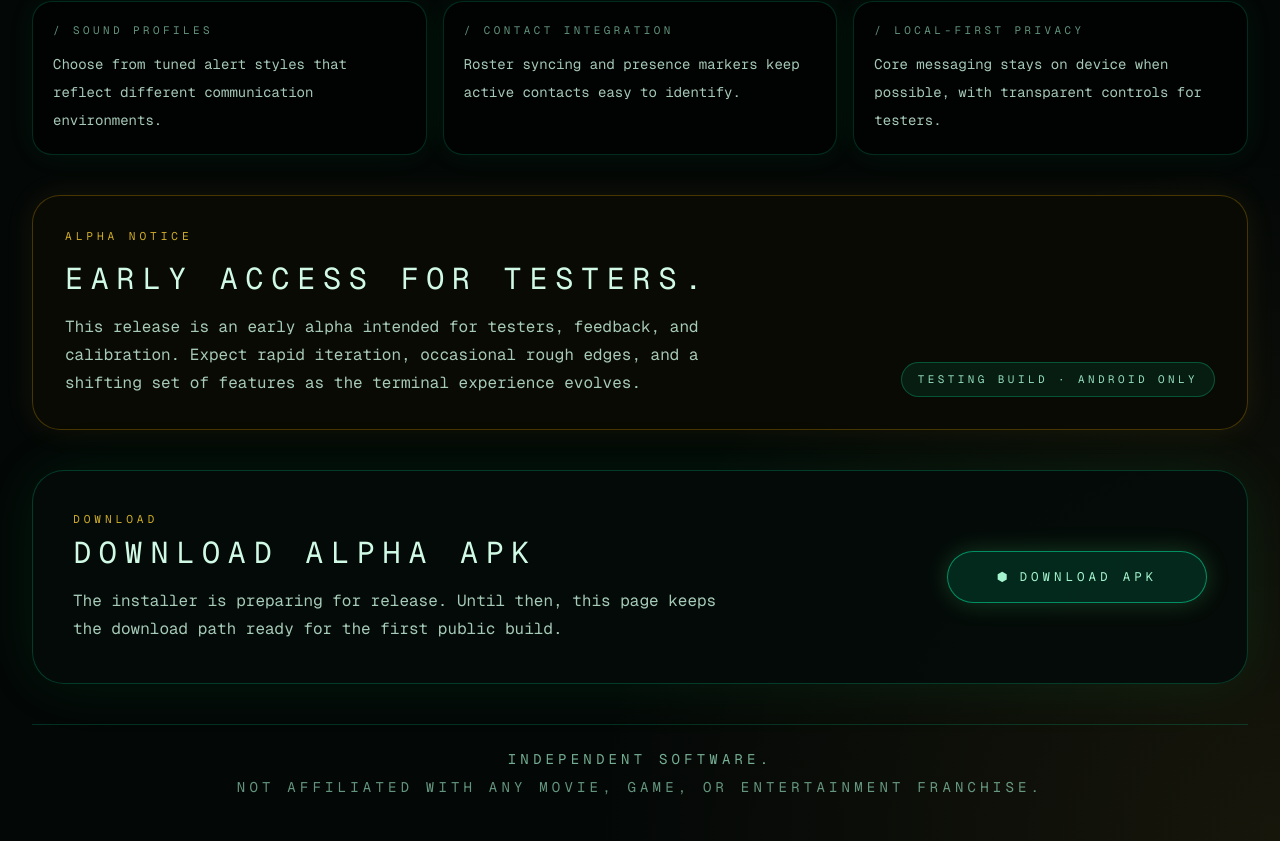
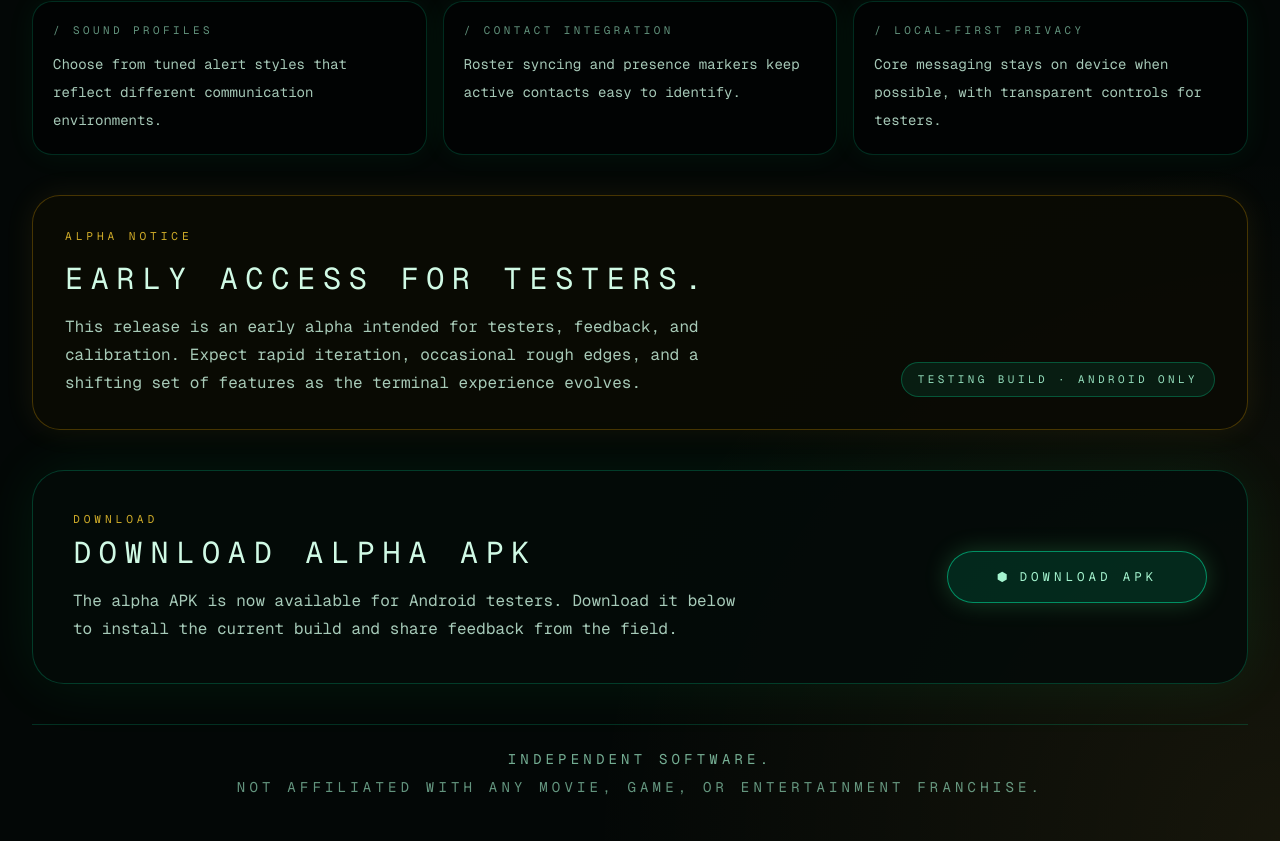
Before and after one commit to helipilot19792-blip/xenocom-site, a Next.js app: page / in a window 1280 px wide. Shown: the part 1081-1922 px from the top of the page. Built offline with nearby package versions, Linux system fonts and the light colour scheme.

Commit message:
Update download copy for alpha APK

```diff
--- a/app/components/xenocom-home.tsx
+++ b/app/components/xenocom-home.tsx
@@ -209,7 +209,7 @@ export default function XenocomHome() {
                   Download alpha APK
                 </h2>
                 <p className="mt-4 text-base leading-7 text-emerald-100/80">
-                  The installer is preparing for release. Until then, this page keeps the download path ready for the first public build.
+                  The alpha APK is now available for Android testers. Download it below to install the current build and share feedback from the field.
                 </p>
               </div>
               <a
```
